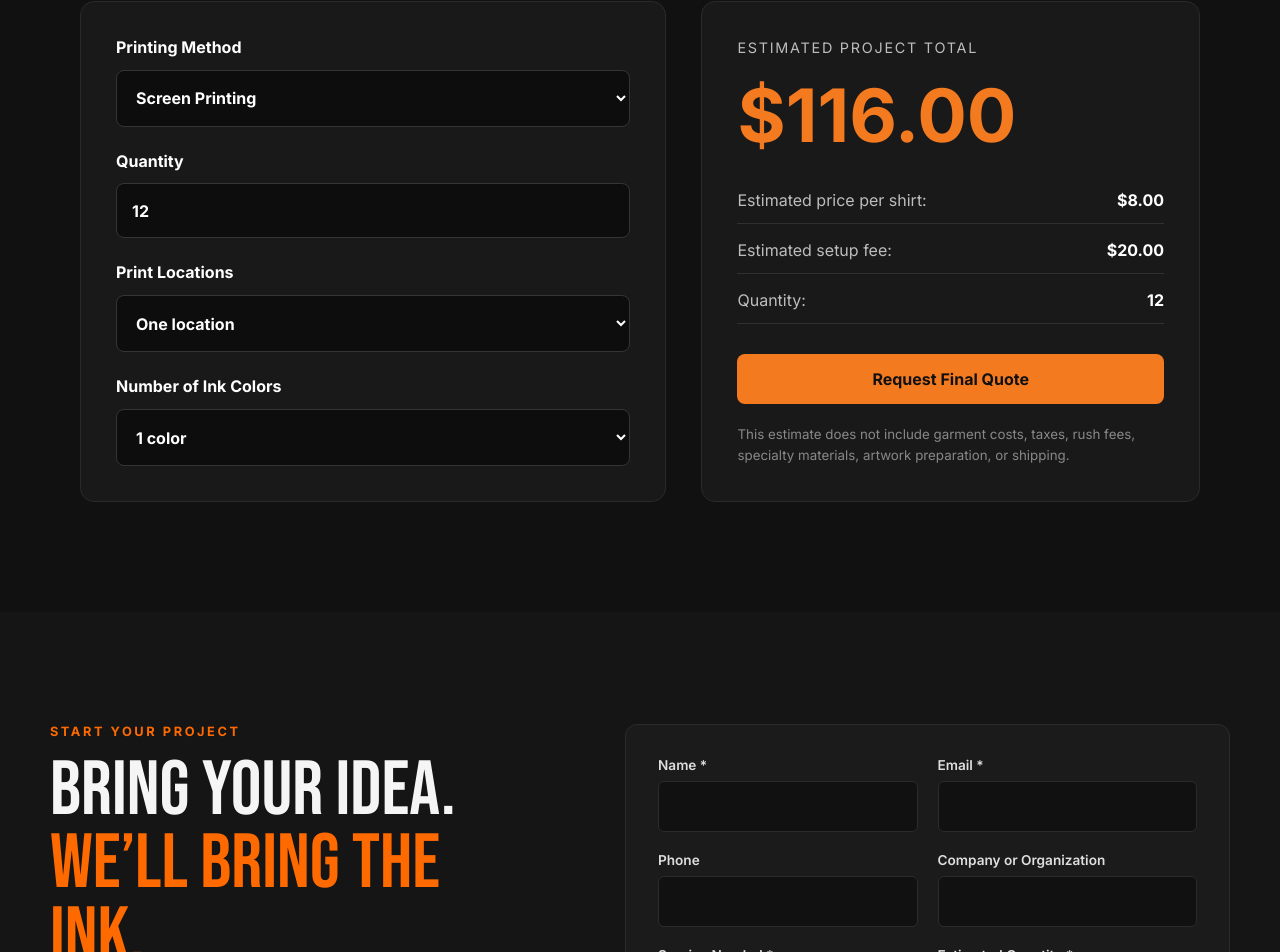
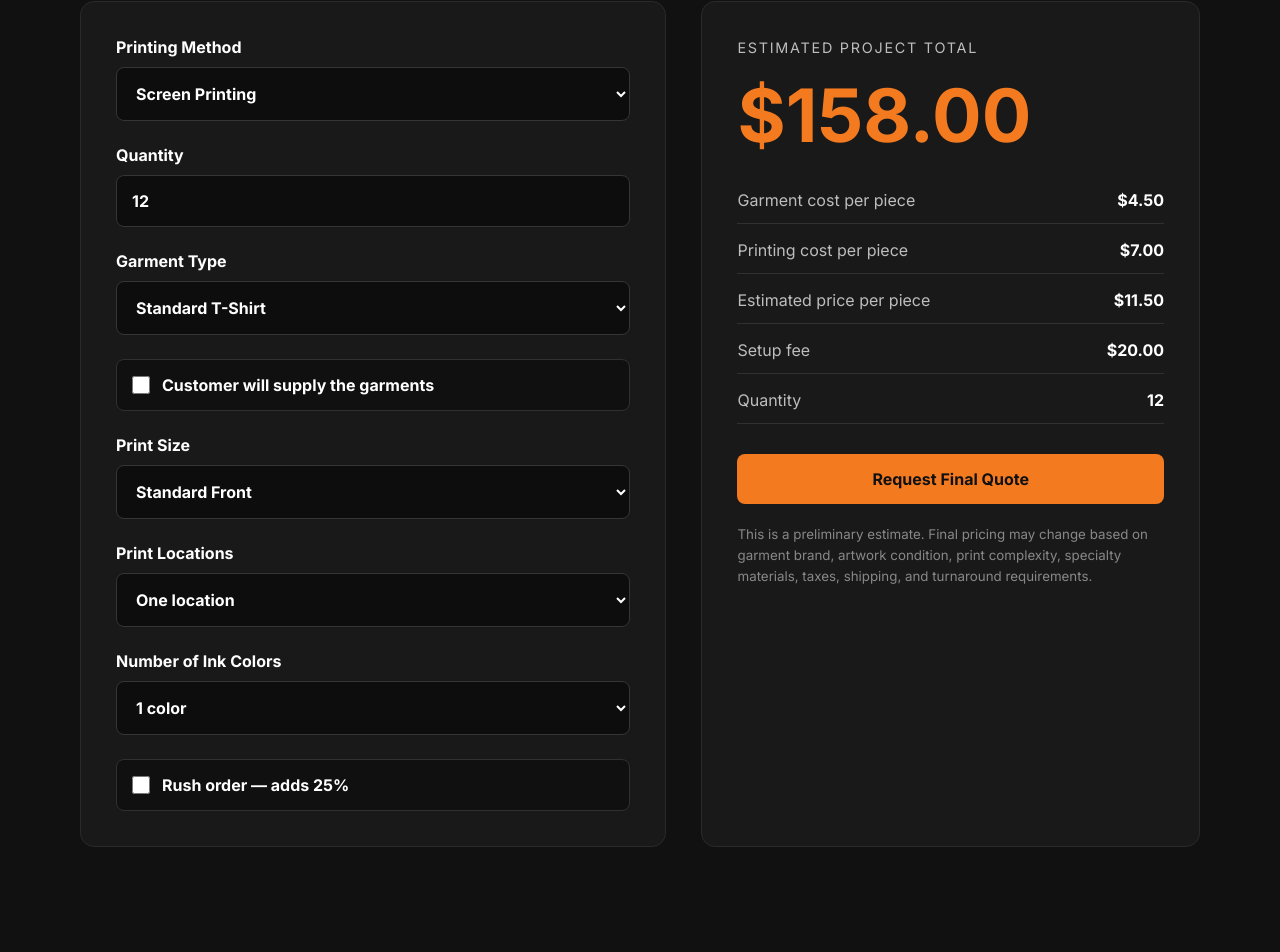
Before and after one commit to CharlieBrown3rd/inknhustle-os, a React (Vite) app: page / in a window 1280 px wide. Shown: the part 3535-4487 px from the top of the page. Built offline with nearby package versions, Linux system fonts and the light colour scheme.

Commit message:
Add InknHustle about section

```diff
--- a/src/sections/QuoteCalculator/QuoteCalculator.css
+++ b/src/sections/QuoteCalculator/QuoteCalculator.css
@@ -130,6 +130,30 @@
   color: #888888;
   line-height: 1.6;
 }
+.quote-form select:disabled {
+  opacity: 0.45;
+  cursor: not-allowed;
+}
+
+.quote-checkbox {
+  display: flex !important;
+  grid-template-columns: none;
+  flex-direction: row;
+  align-items: center;
+  gap: 12px !important;
+  padding: 15px;
+  background: #101010;
+  border: 1px solid #303030;
+  border-radius: 8px;
+  cursor: pointer;
+}
+
+.quote-checkbox input {
+  width: 18px;
+  height: 18px;
+  margin: 0;
+  accent-color: #f47a20;
+}
 
 @media (max-width: 800px) {
   .quote-calculator {
--- a/src/sections/QuoteCalculator/QuoteCalculator.jsx
+++ b/src/sections/QuoteCalculator/QuoteCalculator.jsx
@@ -4,68 +4,151 @@ import "./QuoteCalculator.css";
 const serviceRates = {
   screenPrint: {
     label: "Screen Printing",
-    baseRate: 8,
+    decorationRate: 5,
+    setupFee: 20,
   },
   dtf: {
     label: "DTF Printing",
-    baseRate: 10,
+    decorationRate: 7,
+    setupFee: 15,
   },
   htv: {
     label: "Heat Transfer Vinyl",
-    baseRate: 12,
+    decorationRate: 9,
+    setupFee: 15,
+  },
+};
+
+const garmentRates = {
+  tshirt: {
+    label: "Standard T-Shirt",
+    price: 4.5,
+  },
+  premiumTshirt: {
+    label: "Premium Soft T-Shirt",
+    price: 7,
+  },
+  longSleeve: {
+    label: "Long-Sleeve Shirt",
+    price: 8,
+  },
+  hoodie: {
+    label: "Pullover Hoodie",
+    price: 18,
+  },
+  polo: {
+    label: "Polo Shirt",
+    price: 13,
+  },
+};
+
+const printSizeRates = {
+  small: {
+    label: "Small / Left Chest",
+    price: 0,
+  },
+  standard: {
+    label: "Standard Front",
+    price: 2,
+  },
+  large: {
+    label: "Large Front or Back",
+    price: 4,
+  },
+  oversized: {
+    label: "Oversized Print",
+    price: 6,
   },
 };
 
 function QuoteCalculator() {
   const [service, setService] = useState("screenPrint");
   const [quantity, setQuantity] = useState(12);
+  const [garment, setGarment] = useState("tshirt");
+  const [customerSupplied, setCustomerSupplied] = useState(false);
+  const [printSize, setPrintSize] = useState("standard");
   const [printLocations, setPrintLocations] = useState(1);
   const [colors, setColors] = useState(1);
+  const [rushOrder, setRushOrder] = useState(false);
 
   const estimate = useMemo(() => {
     const safeQuantity = Math.max(Number(quantity) || 1, 1);
     const selectedService = serviceRates[service];
+    const selectedGarment = garmentRates[garment];
+    const selectedPrintSize = printSizeRates[printSize];
 
-    let pricePerShirt = selectedService.baseRate;
+    const garmentCost = customerSupplied ? 0 : selectedGarment.price;
+
+    let decorationCost =
+      selectedService.decorationRate + selectedPrintSize.price;
 
     if (service === "screenPrint") {
-      pricePerShirt += Math.max(colors - 1, 0) * 1.5;
+      decorationCost += Math.max(colors - 1, 0) * 1.5;
     }
 
-    pricePerShirt += Math.max(printLocations - 1, 0) * 4;
+    decorationCost += Math.max(printLocations - 1, 0) * 4;
+
+    let quantityDiscount = 1;
 
     if (safeQuantity >= 24) {
-      pricePerShirt *= 0.92;
+      quantityDiscount = 0.95;
     }
 
     if (safeQuantity >= 48) {
-      pricePerShirt *= 0.88;
+      quantityDiscount = 0.9;
     }
 
     if (safeQuantity >= 100) {
-      pricePerShirt *= 0.82;
+      quantityDiscount = 0.85;
     }
 
-    const setupFee = service === "screenPrint" ? colors * 20 : 15;
-    const subtotal = safeQuantity * pricePerShirt;
-    const total = subtotal + setupFee;
+    const discountedDecorationCost =
+      decorationCost * quantityDiscount;
+
+    const pricePerShirt =
+      garmentCost + discountedDecorationCost;
+
+    const setupFee =
+      service === "screenPrint"
+        ? selectedService.setupFee * colors
+        : selectedService.setupFee;
+
+    const subtotal = safeQuantity * pricePerShirt + setupFee;
+    const rushFee = rushOrder ? subtotal * 0.25 : 0;
+    const total = subtotal + rushFee;
 
     return {
+      garmentCost,
+      decorationCost: discountedDecorationCost,
       pricePerShirt,
       setupFee,
+      rushFee,
       total,
     };
-  }, [service, quantity, printLocations, colors]);
+  }, [
+    service,
+    quantity,
+    garment,
+    customerSupplied,
+    printSize,
+    printLocations,
+    colors,
+    rushOrder,
+  ]);
 
   return (
     <section className="quote-calculator" id="quote">
       <div className="quote-calculator-container">
         <div className="quote-heading">
-          <span className="quote-eyebrow">INSTANT ESTIMATE</span>
+          <span className="quote-eyebrow">
+            INSTANT ESTIMATE
+          </span>
+
           <h2>Build Your Quote</h2>
+
           <p>
-            Select your printing options to receive a preliminary project
-            estimate.
+            Select your apparel and printing options to receive a
+            preliminary project estimate.
           </p>
         </div>
 
@@ -73,32 +156,100 @@ function QuoteCalculator() {
           <div className="quote-form">
             <label>
               Printing Method
+
               <select
                 value={service}
-                onChange={(event) => setService(event.target.value)}
+                onChange={(event) =>
+                  setService(event.target.value)
+                }
               >
-                <option value="screenPrint">Screen Printing</option>
-                <option value="dtf">DTF Printing</option>
-                <option value="htv">Heat Transfer Vinyl</option>
+                <option value="screenPrint">
+                  Screen Printing
+                </option>
+
+                <option value="dtf">
+                  DTF Printing
+                </option>
+
+                <option value="htv">
+                  Heat Transfer Vinyl
+                </option>
               </select>
             </label>
 
             <label>
               Quantity
+
               <input
                 type="number"
                 min="1"
                 value={quantity}
-                onChange={(event) => setQuantity(event.target.value)}
+                onChange={(event) =>
+                  setQuantity(event.target.value)
+                }
               />
             </label>
 
             <label>
+              Garment Type
+
+              <select
+                value={garment}
+                disabled={customerSupplied}
+                onChange={(event) =>
+                  setGarment(event.target.value)
+                }
+              >
+                {Object.entries(garmentRates).map(
+                  ([value, item]) => (
+                    <option key={value} value={value}>
+                      {item.label}
+                    </option>
+                  )
+                )}
+              </select>
+            </label>
+
+            <label className="quote-checkbox">
+              <input
+                type="checkbox"
+                checked={customerSupplied}
+                onChange={(event) =>
+                  setCustomerSupplied(event.target.checked)
+                }
+              />
+
+              Customer will supply the garments
+            </label>
+
+            <label>
+              Print Size
+
+              <select
+                value={printSize}
+                onChange={(event) =>
+                  setPrintSize(event.target.value)
+                }
+              >
+                {Object.entries(printSizeRates).map(
+                  ([value, item]) => (
+                    <option key={value} value={value}>
+                      {item.label}
+                    </option>
+                  )
+                )}
+              </select>
+            </label>
+
+            <label>
               Print Locations
+
               <select
                 value={printLocations}
                 onChange={(event) =>
-                  setPrintLocations(Number(event.target.value))
+                  setPrintLocations(
+                    Number(event.target.value)
+                  )
                 }
               >
                 <option value="1">One location</option>
@@ -110,9 +261,12 @@ function QuoteCalculator() {
             {service === "screenPrint" && (
               <label>
                 Number of Ink Colors
+
                 <select
                   value={colors}
-                  onChange={(event) => setColors(Number(event.target.value))}
+                  onChange={(event) =>
+                    setColors(Number(event.target.value))
+                  }
                 >
                   <option value="1">1 color</option>
                   <option value="2">2 colors</option>
@@ -121,6 +275,18 @@ function QuoteCalculator() {
                 </select>
               </label>
             )}
+
+            <label className="quote-checkbox">
+              <input
+                type="checkbox"
+                checked={rushOrder}
+                onChange={(event) =>
+                  setRushOrder(event.target.checked)
+                }
+              />
+
+              Rush order — adds 25%
+            </label>
           </div>
 
           <div className="quote-result">
@@ -130,17 +296,44 @@ function QuoteCalculator() {
 
             <div className="quote-breakdown">
               <p>
-                Estimated price per shirt:
-                <strong>${estimate.pricePerShirt.toFixed(2)}</strong>
+                Garment cost per piece
+                <strong>
+                  ${estimate.garmentCost.toFixed(2)}
+                </strong>
               </p>
 
               <p>
-                Estimated setup fee:
-                <strong>${estimate.setupFee.toFixed(2)}</strong>
+                Printing cost per piece
+                <strong>
+                  ${estimate.decorationCost.toFixed(2)}
+                </strong>
               </p>
 
               <p>
-                Quantity:
+                Estimated price per piece
+                <strong>
+                  ${estimate.pricePerShirt.toFixed(2)}
+                </strong>
+              </p>
+
+              <p>
+                Setup fee
+                <strong>
+                  ${estimate.setupFee.toFixed(2)}
+                </strong>
+              </p>
+
+              {rushOrder && (
+                <p>
+                  Rush fee
+                  <strong>
+                    ${estimate.rushFee.toFixed(2)}
+                  </strong>
+                </p>
+              )}
+
+              <p>
+                Quantity
                 <strong>{quantity || 1}</strong>
               </p>
             </div>
@@ -150,8 +343,10 @@ function QuoteCalculator() {
             </a>
 
             <small>
-              This estimate does not include garment costs, taxes, rush fees,
-              specialty materials, artwork preparation, or shipping.
+              This is a preliminary estimate. Final pricing may
+              change based on garment brand, artwork condition,
+              print complexity, specialty materials, taxes,
+              shipping, and turnaround requirements.
             </small>
           </div>
         </div>
```
